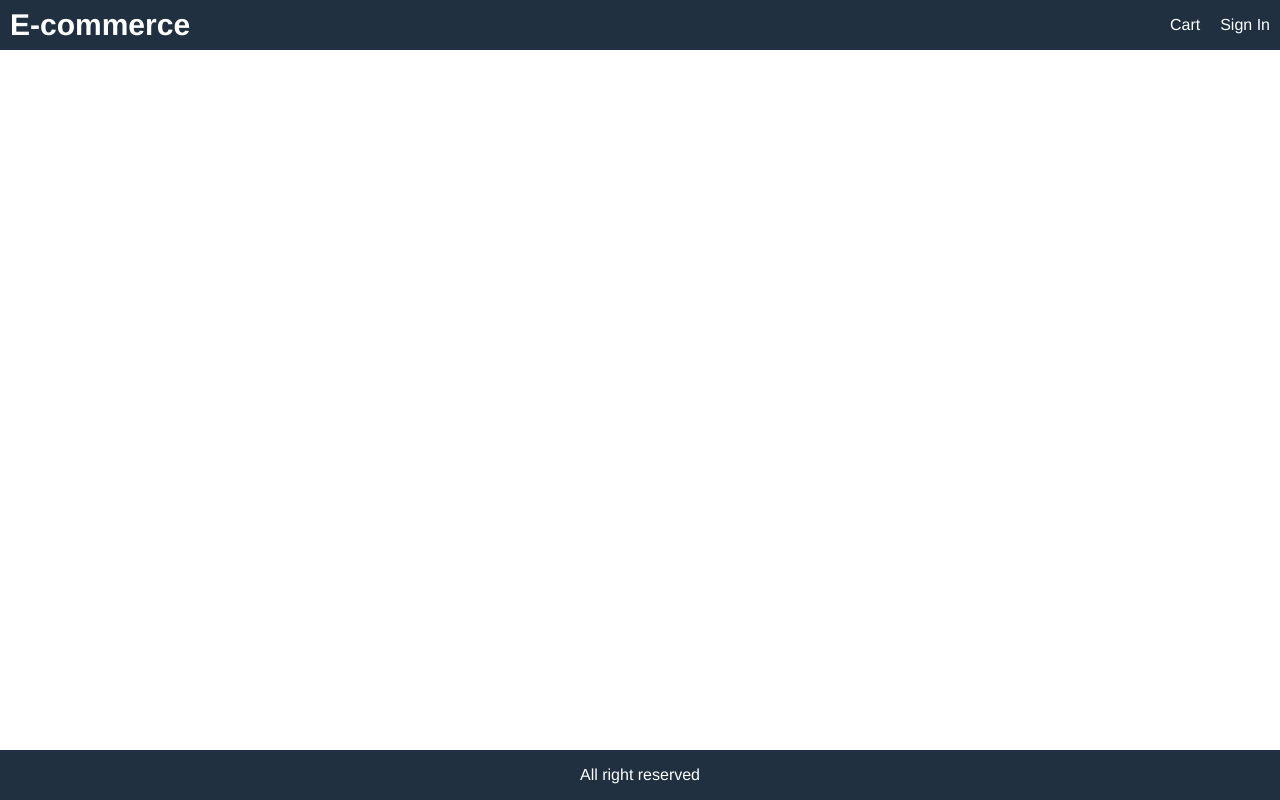
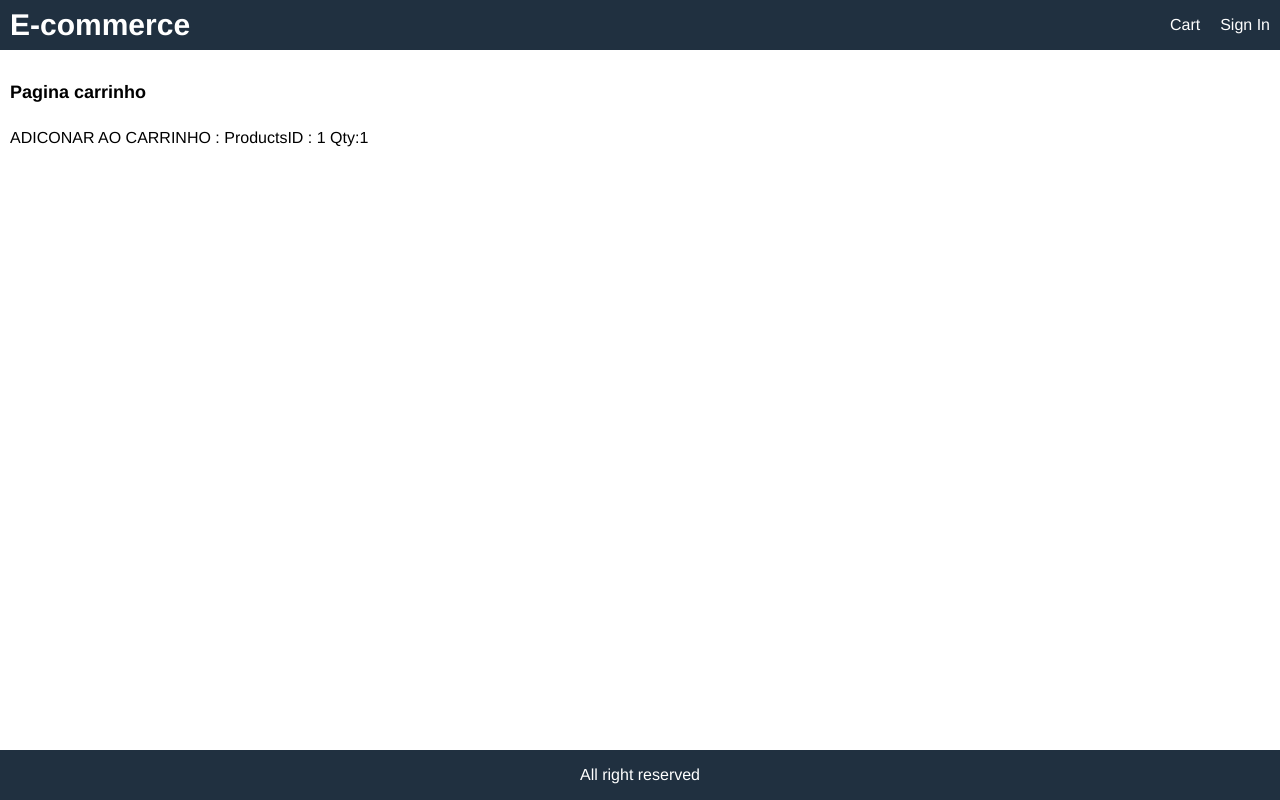
Before and after one commit to arthur-asev/Ecommerce, a React (Create React App) app in the folder frontend/: page /cart/1 in a window 1280 px wide. Built offline with nearby package versions, Linux system fonts and the light colour scheme.

Commit message:
adicionado CartPage e quantidade nos produtos

```diff
--- a/frontend/src/App.js
+++ b/frontend/src/App.js
@@ -1,5 +1,6 @@
 import { BrowserRouter, Route } from 'react-router-dom';
 import '../node_modules/@fortawesome/fontawesome-free/css/all.css';
+import CartPage from './Pages/CartPage';
 import HomePage from './Pages/HomePage';
 import ProductPage from './Pages/ProductPage';
 
@@ -19,6 +20,7 @@
         </div>
       </header>
       <main>
+        <Route path="/cart/:id?" component={CartPage}></Route>
         <Route path="/product/:id" component={ProductPage}></Route>
         <Route path="/" component={HomePage} exact></Route>
 
--- /dev/null
+++ b/frontend/src/Pages/CartPage.js
@@ -0,0 +1,14 @@
+import React from 'react'
+
+export default function CartPage(props) {
+    const productId = props.match.params.id;
+    const qty = props.location.search
+    ? Number(props.location.search.split('=')[1])
+    : 1;
+    return (
+        <div>
+            <h1>Pagina carrinho</h1>
+            <p>ADICONAR AO CARRINHO : ProductsID : {productId} Qty:{qty}</p>
+        </div>
+    )
+}
--- a/frontend/src/Pages/ProductPage.js
+++ b/frontend/src/Pages/ProductPage.js
@@ -1,4 +1,4 @@
-import React, { useEffect } from 'react';
+import React, { useEffect, useState } from 'react';
 import { useDispatch, useSelector } from 'react-redux';
 import { Link } from 'react-router-dom';
 import { detailsProduct } from '../actions/productActions';
@@ -8,14 +8,18 @@
 
 export default function ProductPage(props) {
     const dispatch = useDispatch();
-    const productId = props.match.params.id
+    const productId = props.match.params.id;
+    const [qty, setQty] = useState(1);
     const productDetails = useSelector((state) => state.productDetails);
-    const {loading, error, product} = productDetails
+    const {loading, error, product} = productDetails;
 
     useEffect(() => {
         dispatch(detailsProduct(productId));
     }, [dispatch , productId])
 
+    const addToCartHandler = () =>{
+        props.history.push(`/cart/${productId}?qty=${qty}`);
+    };
     return (
           <div>
             {loading ? (
@@ -77,10 +81,33 @@
                                         </div>
                                     </div>
                                 </li>
+                                    {
+                                        product.countInStock > 0 && (
+                                        <>
+                                        <li>
+                                            <div className="row">
+                                                <div>Quantidade</div>
+                                                <div>
+                                                <select value={qty}
+                                                onChange={ e => setQty(e.target.value)}
+                                                >
+                                                    {
+                                                        [...Array(product.countInStock).keys()].map( x => ( <option key={x + 1} value={x+1}>{x+1}</option>)
+                                                        )}
+                                                </select>
+                                                </div>
 
-                                <li>
-                                    <button className="primary block">Adicionar ao Carrinho</button>
-                                </li>
+                                            </div>
+                                        </li>
+
+
+                                        <li>
+                                            <button onClick={addToCartHandler} className="primary block">Adicionar ao Carrinho</button>
+                                        </li>
+                                        </>
+                                        )
+                                    }
+
 
                             </ul>
 
--- a/frontend/src/index.css
+++ b/frontend/src/index.css
@@ -77,6 +77,9 @@
   margin-top: 1rem;
 }
 
+input,
+select,
+textarea,
 button {
   padding: 1rem;
   border-radius: 0;
@@ -93,6 +96,9 @@
   background-color: #f0c040;
 }
 
+input:hover,
+select:hover,
+textarea:hover,
 button:hover {
   border: 0.1rem #404040;
 }
```
